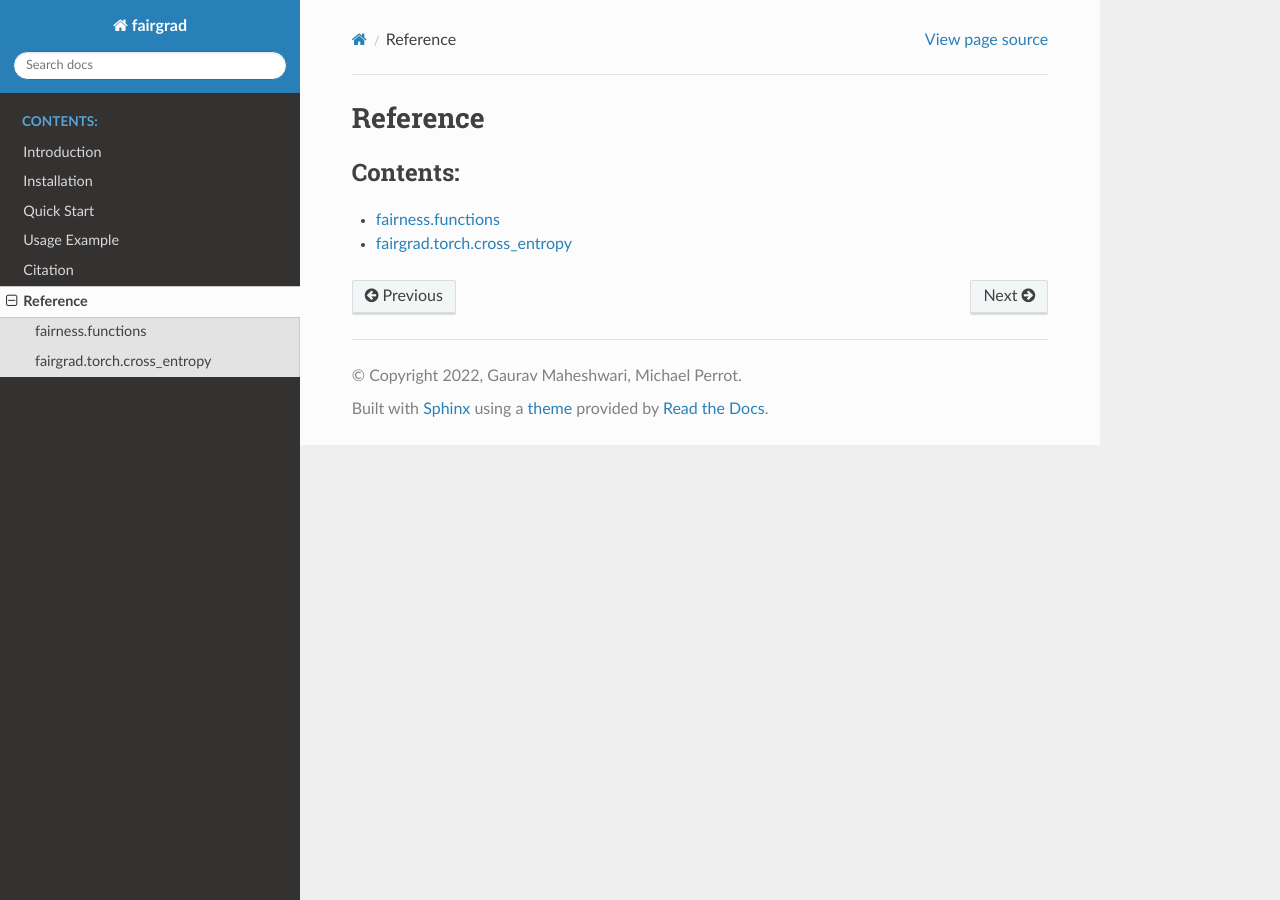
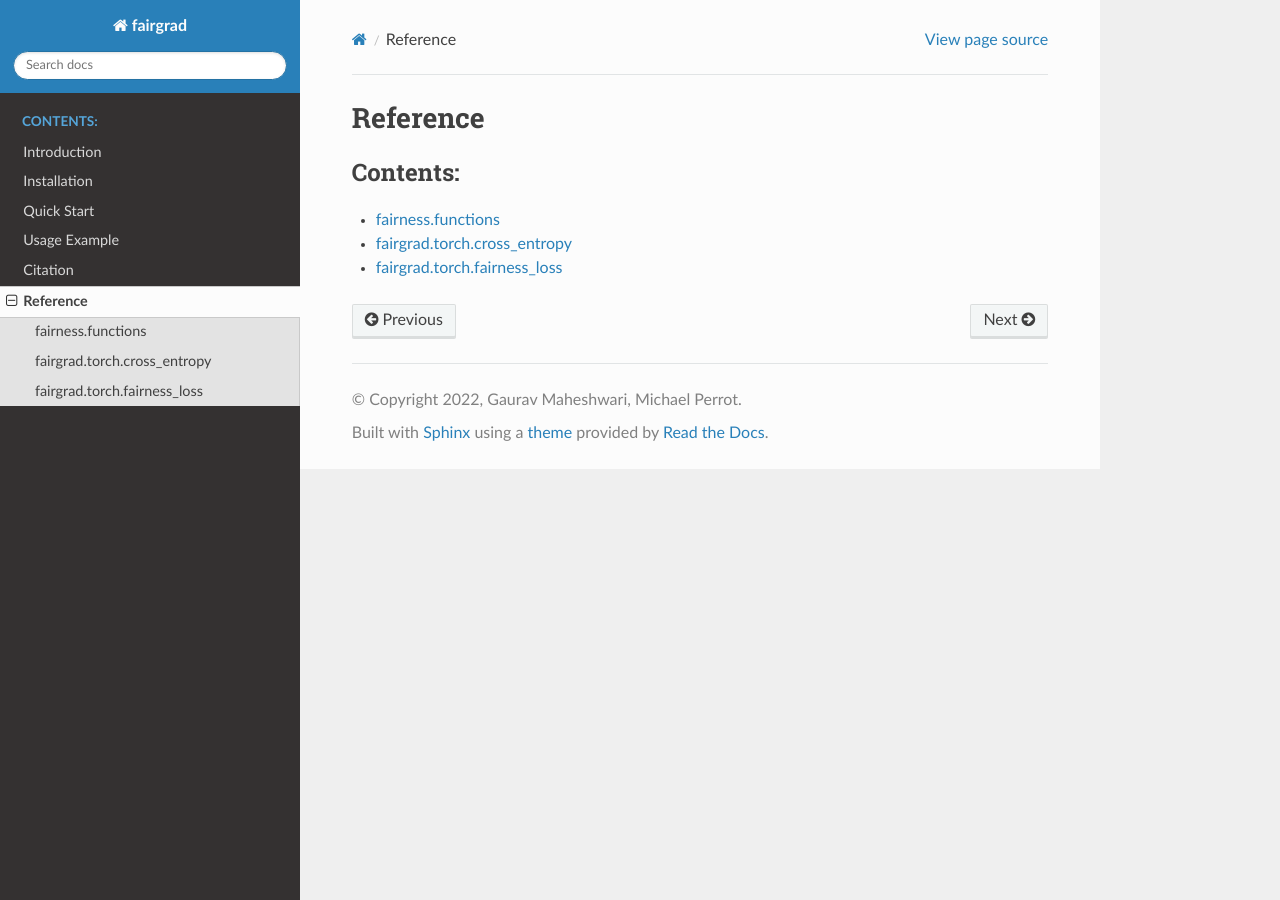
Before and after one commit to saist1993/fairgrad, a Sphinx documentation site: the page built from docs/source/reference.rst, in a window 1280 px wide. Built offline with Sphinx 7.4.7 and the Read the Docs theme 2.0.0, drawn with Linux system fonts in a browser that asks for light colours.

Commit message:
updated documentation to include fairness loss function.

```diff
--- a/docs/source/introduction.rst
+++ b/docs/source/introduction.rst
@@ -51,6 +51,9 @@ Below is a simple example::
 
 For complete worked out example refer to example folder on github.
 
+We highly recommend to **standardize features** by removing the mean and scaling to unit variance.
+This can be done using standard scalar module in sklearn.
+
 Citation
 -------------
 
--- a/docs/source/reference.rst
+++ b/docs/source/reference.rst
@@ -7,3 +7,4 @@ Reference
 
    reference/fairness_function.rst
    reference/torch/cross_entropy.rst
+   reference/torch/fairness_loss.rst
--- /dev/null
+++ b/docs/source/reference/torch/fairness_loss.rst
@@ -0,0 +1,4 @@
+fairgrad.torch.fairness_loss
+=============================
+.. automodule:: fairgrad.torch.fairness_loss
+    :members:
```
Also changed, not shown: README.md (+4 -0 lines).
